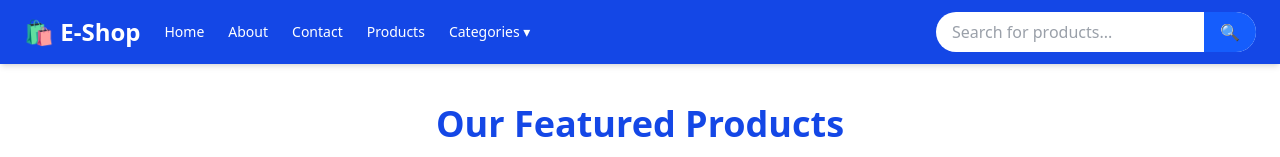
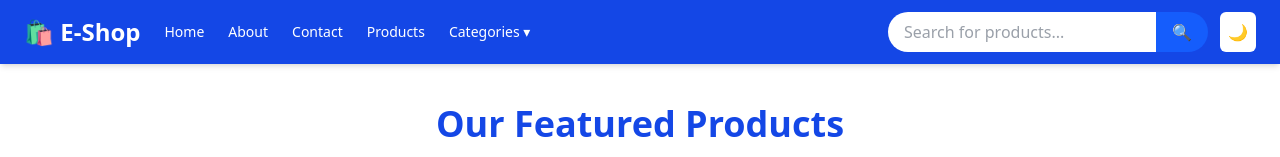
Before and after one commit to basilkhan1250/react-e-commerce, a Next.js app: page /products in a window 1280 px wide. Shown: the top 157 px of the page. Built offline with nearby package versions, Linux system fonts and the light colour scheme.

Commit message:
working on it

```diff
--- a/package.json
+++ b/package.json
@@ -8,6 +8,7 @@
     "start": "next start"
   },
   "dependencies": {
+    "firebase": "^12.4.0",
     "framer-motion": "^12.23.24",
     "next": "15.5.4",
     "react": "19.1.0",
--- a/src/app/categories/[category]/page.jsx
+++ b/src/app/categories/[category]/page.jsx
@@ -62,7 +62,7 @@ const CategoryPage = () => {
             whileHover={{ scale: 1.03 }}
             className="border rounded-lg p-4 shadow hover:shadow-xl transition duration-300 flex flex-col justify-between bg-white"
           >
-            <div className="w-full h-64 mb-3 overflow-hidden rounded-md">
+            <div className="w-full h-90 mb-3 overflow-hidden rounded-md">
               <motion.img
                 src={product.image}
                 alt={product.name}
--- a/src/app/component/Navbar.jsx
+++ b/src/app/component/Navbar.jsx
@@ -2,12 +2,40 @@
 import React, { useState, useRef, useEffect } from "react";
 import { useRouter } from "next/navigation";
 import { motion, AnimatePresence } from "framer-motion";
+// ...existing code...
 
 const Navbar = () => {
   const [isOpen, setIsOpen] = useState(false);
   const [search, setSearch] = useState("");
+  const [theme, setTheme] = useState(() =>
+    typeof window !== "undefined" ? localStorage.getItem("theme") || "light" : "light"
+  );
   const router = useRouter();
   const dropdownRef = useRef(null);
+
+  useEffect(() => {
+    const handleClickOutside = (event) => {
+      if (dropdownRef.current && !dropdownRef.current.contains(event.target)) {
+        setIsOpen(false);
+      }
+    };
+
+    document.addEventListener("mousedown", handleClickOutside);
+    return () => document.removeEventListener("mousedown", handleClickOutside);
+  }, []);
+
+  useEffect(() => {
+    if (typeof document !== "undefined") {
+      if (theme === "dark") {
+        document.documentElement.classList.add("dark");
+      } else {
+        document.documentElement.classList.remove("dark");
+      }
+      localStorage.setItem("theme", theme);
+    }
+  }, [theme]);
+
+  const toggleTheme = () => setTheme((t) => (t === "light" ? "dark" : "light"));
 
   const categories = [
     "Fashion",
@@ -20,17 +48,6 @@ const Navbar = () => {
     "Gaming",
   ];
 
-  useEffect(() => {
-    const handleClickOutside = (event) => {
-      if (dropdownRef.current && !dropdownRef.current.contains(event.target)) {
-        setIsOpen(false);
-      }
-    };
-
-    document.addEventListener("mousedown", handleClickOutside);
-    return () => document.removeEventListener("mousedown", handleClickOutside);
-  }, []);
-
   const goTo = (path) => {
     router.push(path);
     setIsOpen(false);
@@ -39,7 +56,7 @@ const Navbar = () => {
   const handleSearch = (e) => {
     e.preventDefault();
     if (search.trim()) {
-      router.push(`/search?query=${search}`);
+      router.push(`/search?query=${encodeURIComponent(search)}`);
       setSearch("");
     }
   };
@@ -49,7 +66,9 @@ const Navbar = () => {
       initial={{ y: -80, opacity: 0 }}
       animate={{ y: 0, opacity: 1 }}
       transition={{ type: "spring", stiffness: 60, damping: 12 }}
-      className="w-full bg-blue-700 text-white shadow-md"
+      className={`w-full shadow-md ${
+        theme === "dark" ? "bg-gray-900 text-white" : "bg-blue-700 text-white"
+      }`}
     >
       <div className="container mx-auto flex justify-between items-center px-6 py-3">
         {/* Left Section */}
@@ -91,14 +110,14 @@ const Navbar = () => {
                     animate={{ opacity: 1, y: 0 }}
                     exit={{ opacity: 0, y: -10 }}
                     transition={{ duration: 0.2 }}
-                    className="absolute left-0 mt-2 w-48 bg-white text-gray-800 rounded-lg shadow-lg z-20"
+                    className="absolute left-0 mt-2 w-48 bg-white text-gray-800 rounded-lg shadow-lg z-20 dark:bg-gray-800 dark:text-gray-100"
                   >
                     {categories.map((cat, index) => (
                       <motion.li
                         key={index}
                         whileHover={{ backgroundColor: "#e0f2fe", scale: 1.05 }}
                         onClick={() => goTo(`/categories/${cat.toLowerCase()}`)}
-                        className="px-4 py-2 hover:bg-blue-100 cursor-pointer"
+                        className="px-4 py-2 hover:bg-blue-100 cursor-pointer dark:hover:bg-gray-700"
                       >
                         {cat}
                       </motion.li>
@@ -110,10 +129,11 @@ const Navbar = () => {
           </ul>
         </div>
 
-        {/* Right Section: Search Bar */}
+        {/* Right Section: Search Bar + Theme Toggle */}
+        <div className="flex items-center gap-3">
           <motion.form
             onSubmit={handleSearch}
-          className="flex items-center bg-white rounded-full overflow-hidden w-64 md:w-80"
+            className="flex items-center rounded-full overflow-hidden w-64 md:w-80"
             whileFocus={{ scale: 1.03 }}
           >
             <input
@@ -121,7 +141,7 @@ const Navbar = () => {
               value={search}
               onChange={(e) => setSearch(e.target.value)}
               placeholder="Search for products..."
-            className="px-4 py-2 text-gray-700 focus:outline-none w-full"
+              className="px-4 py-2 focus:outline-none w-full bg-white text-gray-700 dark:bg-gray-800 dark:text-gray-200"
             />
             <motion.button
               type="submit"
@@ -132,6 +152,16 @@ const Navbar = () => {
               🔍
             </motion.button>
           </motion.form>
+
+          <button
+            onClick={toggleTheme}
+            aria-label="Toggle theme"
+            className="p-2 rounded-md bg-white text-gray-800 hover:opacity-90 transition dark:bg-gray-700 dark:text-gray-200"
+            title={theme === "light" ? "Switch to dark" : "Switch to light"}
+          >
+            {theme === "light" ? "🌙" : "☀️"}
+          </button>
+        </div>
       </div>
     </motion.nav>
   );
--- /dev/null
+++ b/src/app/firebase.js
@@ -0,0 +1,21 @@
+// Import the functions you need from the SDKs you need
+import { initializeApp } from "firebase/app";
+import { getAnalytics } from "firebase/analytics";
+// TODO: Add SDKs for Firebase products that you want to use
+// https://firebase.google.com/docs/web/setup#available-libraries
+
+// Your web app's Firebase configuration
+// For Firebase JS SDK v7.20.0 and later, measurementId is optional
+const firebaseConfig = {
+    apiKey: "AIzaSyBeLvCW8MR1PA5e1_dZsieHiwDUhWqNBLg",
+    authDomain: "e-commerce-f7e66.firebaseapp.com",
+    projectId: "e-commerce-f7e66",
+    storageBucket: "e-commerce-f7e66.firebasestorage.app",
+    messagingSenderId: "1006749326325",
+    appId: "1:1006749326325:web:d314b22e6e490748319ebc",
+    measurementId: "G-9XYGY18NEH"
+};
+
+// Initialize Firebase
+const app = initializeApp(firebaseConfig);
+const analytics = getAnalytics(app);
```
Also changed, not shown: src/app/component/db.js (added), 1 other file (tests, documents, lock files or other folders). Lines whose indentation alone changed are shown as unchanged.
